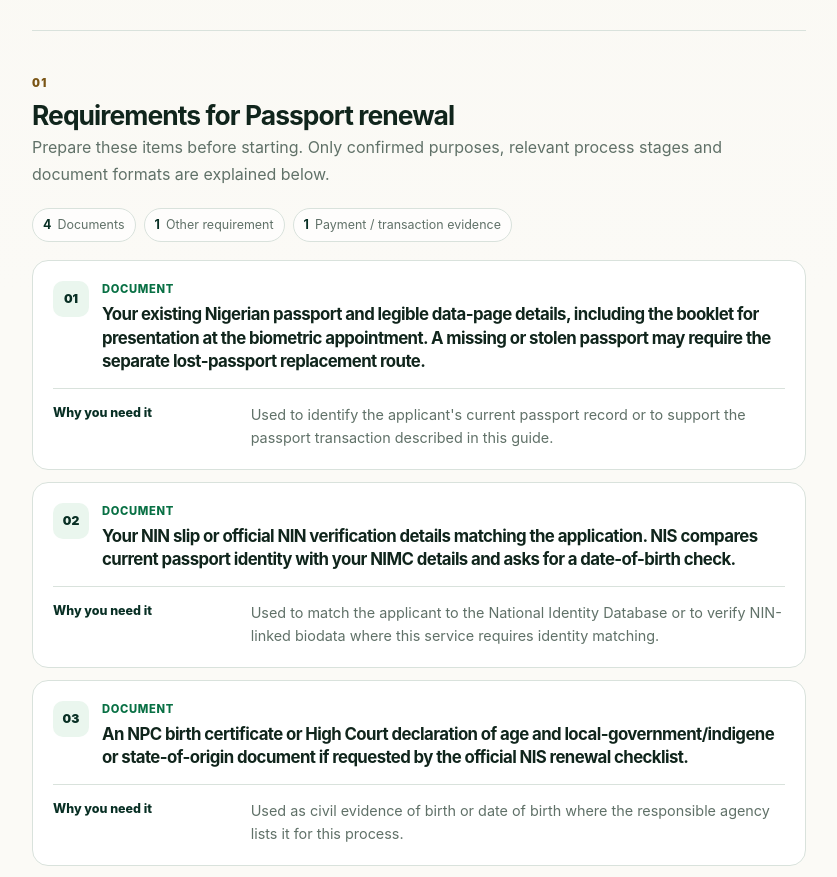
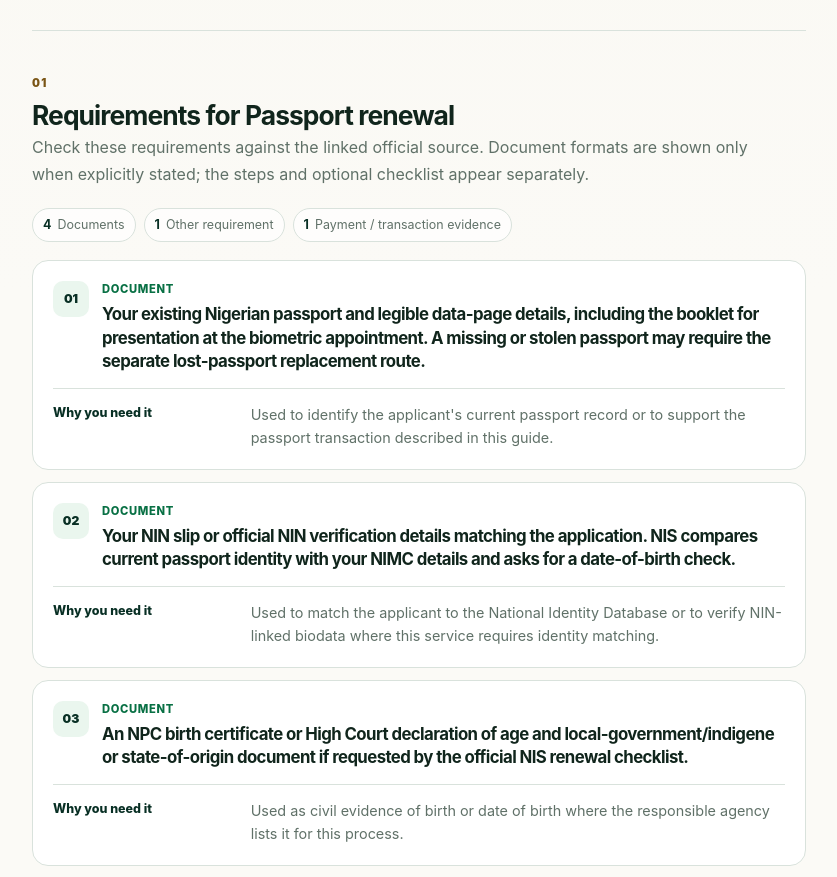
Before and after one commit to eghosa001/nigeria, a Next.js app: page /services/passport-renewal in a window 1280 px wide. Shown: the part 3200-4077 px from the top of the page, without its empty margins (28-865 px from the left). Built offline with nearby package versions, Linux system fonts and the light colour scheme; no server answers.

Commit message:
Remove inferred filler and duplicate guidance from service pages

```diff
--- a/components/service-requirements.tsx
+++ b/components/service-requirements.tsx
@@ -13,7 +13,7 @@ export function ServiceRequirements({ service }: { service: Service }) {
       <span className="section-number" aria-hidden="true">01</span>
       <h2>Requirements for {service.shortTitle}</h2>
       <p className="guide-section-intro">
-        Prepare these items before starting. Only confirmed purposes, relevant process stages and document formats are explained below.
+        Check these requirements against the linked official source. Document formats are shown only when explicitly stated; the steps and optional checklist appear separately.
       </p>
 
       <div className="requirement-summary" aria-label="Requirement categories">
```
